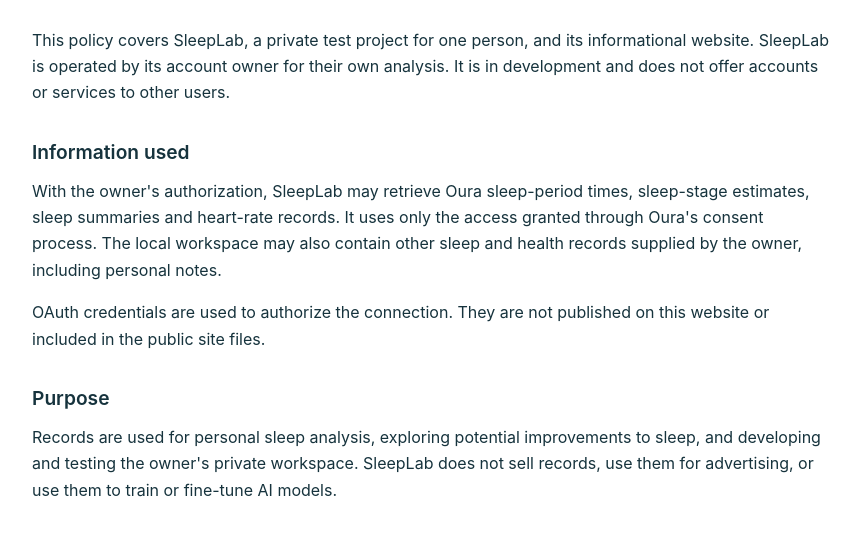
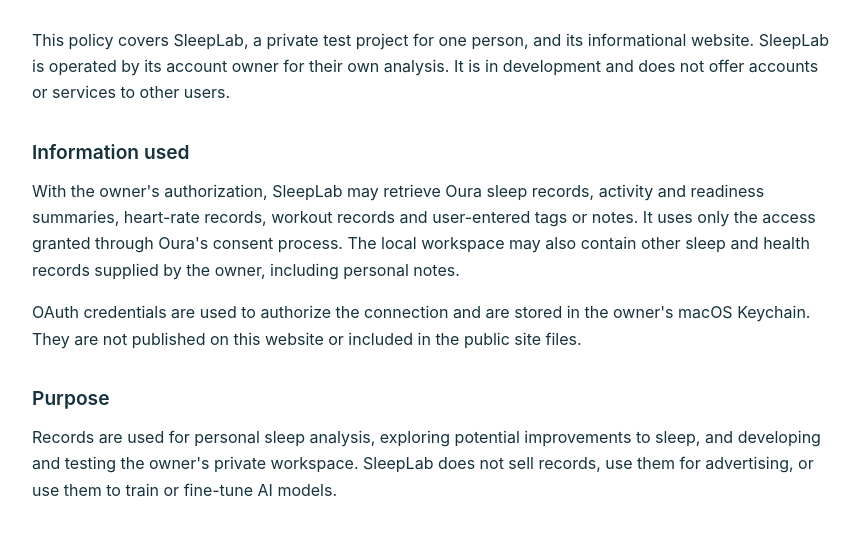
Before and after one commit to mikeuduc/sleep-lab-info, a plain HTML site: page privacy/index.html in a window 1280 px wide. Shown: the part 247-781 px from the top of the page, without its empty margins (208-1071 px from the left). Drawn offline with Linux system fonts and the light colour scheme.

Commit message:
Update authorized data categories in privacy disclosures

```diff
--- a/privacy/index.html
+++ b/privacy/index.html
@@ -20,8 +20,8 @@
     <p class="date">Effective September 3, 2026</p>
     <p>This policy covers SleepLab, a private test project for one person, and its informational website. SleepLab is operated by its account owner for their own analysis. It is in development and does not offer accounts or services to other users.</p>
     <h2>Information used</h2>
-    <p>With the owner's authorization, SleepLab may retrieve Oura sleep-period times, sleep-stage estimates, sleep summaries and heart-rate records. It uses only the access granted through Oura's consent process. The local workspace may also contain other sleep and health records supplied by the owner, including personal notes.</p>
-    <p>OAuth credentials are used to authorize the connection. They are not published on this website or included in the public site files.</p>
+    <p>With the owner's authorization, SleepLab may retrieve Oura sleep records, activity and readiness summaries, heart-rate records, workout records and user-entered tags or notes. It uses only the access granted through Oura's consent process. The local workspace may also contain other sleep and health records supplied by the owner, including personal notes.</p>
+    <p>OAuth credentials are used to authorize the connection and are stored in the owner's macOS Keychain. They are not published on this website or included in the public site files.</p>
     <h2>Purpose</h2>
     <p>Records are used for personal sleep analysis, exploring potential improvements to sleep, and developing and testing the owner's private workspace. SleepLab does not sell records, use them for advertising, or use them to train or fine-tune AI models.</p>
     <h2>Storage and protection</h2>
```
Also changed, not shown: index.html (+1 -1 lines).
